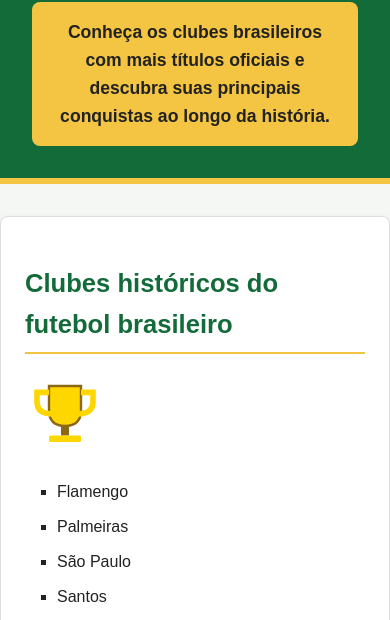
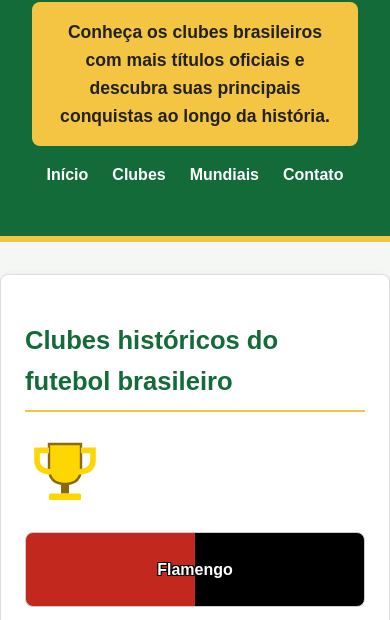
Before and after one commit to severinon344-glitch/projeto-integrador-frontend-neto, a plain HTML site: page index.html in a window 390 px wide. Shown: the part 197-817 px from the top of the page. Drawn offline with Linux system fonts and the light colour scheme.

Commit message:
feat: implementar navegacao Flexbox e CSS Grid responsivo

```diff
--- a/css/style.css
+++ b/css/style.css
@@ -150,3 +150,71 @@ tbody tr:nth-child(even) {
     font-weight: bold;
     cursor: pointer;
 }
+/* Barra de navegação com Flexbox */
+.menu-navegacao {
+    display: flex;
+    justify-content: center;
+    align-items: center;
+    flex-wrap: wrap;
+    gap: 1.5rem;
+    list-style: none;
+    padding: 0;
+    margin: 1rem 0;
+}
+.menu-navegacao a:link,
+.menu-navegacao a:visited {
+    color: var(--cor-branca);
+    text-decoration: none;
+    font-weight: bold;
+}
+
+.menu-navegacao a:hover,
+.menu-navegacao a:focus-visible {
+    color: var(--cor-secundaria);
+    text-decoration: underline;
+}
+/* Grade responsiva de clubes com CSS Grid */
+section .grade-clubes {
+    display: grid;
+    grid-template-columns: repeat(auto-fit, minmax(min(100%, 200px), 1fr));
+    gap: 1rem;
+    list-style: none;
+    padding: 0;
+}
+/* Flamengo - rubro-negro */
+.grade-clubes li:nth-child(1) {
+    background: linear-gradient(90deg, #c3281e 50%, #000000 50%);
+}
+
+/* Palmeiras - alviverde */
+.grade-clubes li:nth-child(2) {
+    background: linear-gradient(90deg, #006437 50%, #ffffff 50%);
+}
+
+/* São Paulo - tricolor */
+.grade-clubes li:nth-child(3) {
+    background: linear-gradient(90deg, #ff0000 33.33%, #ffffff 33.33%, #ffffff 66.66%, #000000 66.66%);
+}
+
+/* Santos - alvinegro */
+.grade-clubes li:nth-child(4) {
+    background: linear-gradient(90deg, #ffffff 50%, #000000 50%);
+}
+
+/* Corinthians - alvinegro */
+.grade-clubes li:nth-child(5) {
+    background: linear-gradient(90deg, #000000 50%, #ffffff 50%);
+}
+.grade-clubes li {
+    color: #ffffff;
+    font-weight: bold;
+    text-align: center;
+    padding: 1.5rem;
+    border-radius: var(--raio-borda);
+    border: 1px solid #cccccc;
+    text-shadow:
+        -1px -1px 0 #000000,
+         1px -1px 0 #000000,
+        -1px  1px 0 #000000,
+         1px  1px 0 #000000;
+}
--- a/index.html
+++ b/index.html
@@ -1,6 +1,6 @@
-
 <!DOCTYPE html>
 <html lang="pt-BR">
+
 <head>
     <meta charset="UTF-8">
     <meta name="viewport" content="width=device-width, initial-scale=1.0">
@@ -8,6 +8,7 @@
     <link rel="stylesheet" href="css/reset.css">
     <link rel="stylesheet" href="css/style.css">
 </head>
+
 <body>
 
     <header id="cabecalho-principal">
@@ -16,11 +17,19 @@
             Conheça os clubes brasileiros com mais títulos oficiais
             e descubra suas principais conquistas ao longo da história.
         </p>
+        <nav aria-label="Navegação principal">
+            <ul class="menu-navegacao">
+                <li><a href="#cabecalho-principal">Início</a></li>
+                <li><a href="#clubes">Clubes</a></li>
+                <li><a href="#mundiais">Mundiais</a></li>
+                <li><a href="#contato">Contato</a></li>
+            </ul>
+        </nav>
     </header>
 
     <main>
 
-        <section class="card">
+        <section id="clubes" class="card">
             <h2>Clubes históricos do futebol brasileiro</h2>
 
             <!--
@@ -28,29 +37,23 @@
     O troféu foi testado com diferentes níveis de zoom no navegador
     e permaneceu nítido, sem apresentar pixelização.
 -->
-    <svg xmlns="http://www.w3.org/2000/svg"
-         width="80" height="80"
-         viewBox="0 0 100 100"
-         role="img"
+            <svg xmlns="http://www.w3.org/2000/svg" width="80" height="80" viewBox="0 0 100 100" role="img"
                 aria-labelledby="titulo-trofeu">
 
                 <title id="titulo-trofeu">Troféu de campeão</title>
 
-        <path d="M30 20 H70 V50 Q70 70 50 70 Q30 70 30 50 Z"
-              fill="gold" stroke="#8B6914" stroke-width="3"/>
+                <path d="M30 20 H70 V50 Q70 70 50 70 Q30 70 30 50 Z" fill="gold" stroke="#8B6914" stroke-width="3" />
 
-        <path d="M30 28 H15 V40 Q15 55 35 55"
-              fill="none" stroke="gold" stroke-width="7"/>
+                <path d="M30 28 H15 V40 Q15 55 35 55" fill="none" stroke="gold" stroke-width="7" />
 
-        <path d="M70 28 H85 V40 Q85 55 65 55"
-              fill="none" stroke="gold" stroke-width="7"/>
+                <path d="M70 28 H85 V40 Q85 55 65 55" fill="none" stroke="gold" stroke-width="7" />
 
-        <rect x="45" y="70" width="10" height="12" fill="#8B6914"/>
-        <rect x="30" y="82" width="40" height="8" rx="2" fill="gold"/>
+                <rect x="45" y="70" width="10" height="12" fill="#8B6914" />
+                <rect x="30" y="82" width="40" height="8" rx="2" fill="gold" />
             </svg>
 
 
-            <ul>
+            <ul class="grade-clubes">
                 <li>Flamengo</li>
                 <li>Palmeiras</li>
                 <li>São Paulo</li>
@@ -59,7 +62,7 @@
             </ul>
         </section>
 
-        <section>
+        <section id="mundiais">
             <h2>Clubes brasileiros campeões mundiais</h2>
 
             <table border="1">
@@ -122,15 +125,14 @@
 
             <p>
                 Imagem: Tomofumi Kitano,
-                <a href="https://commons.wikimedia.org/wiki/File:Corinthians_Club_World_Cup_2012.jpg"
-                   target="_blank"
+                <a href="https://commons.wikimedia.org/wiki/File:Corinthians_Club_World_Cup_2012.jpg" target="_blank"
                     rel="noopener noreferrer">
                     Wikimedia Commons
                 </a>.
             </p>
         </section>
 
-        <section>
+        <section id="contato">
             <h2>Pesquisa sobre futebol brasileiro</h2>
 
             <p>
@@ -144,26 +146,22 @@
 
                     <p>
                         <label for="nome">Seu nome:</label>
-                        <input type="text" id="nome" name="nome"
-                               required minlength="2">
+                        <input type="text" id="nome" name="nome" required minlength="2">
                     </p>
 
                     <p>
                         <label for="email">Seu e-mail:</label>
-                        <input type="email" id="email" name="email"
-                               required>
+                        <input type="email" id="email" name="email" required>
                     </p>
 
                     <p>
                         <label for="clube">Seu clube favorito:</label>
-                        <input type="text" id="clube" name="clube"
-                               required>
+                        <input type="text" id="clube" name="clube" required>
                     </p>
 
                     <p>
                         <label for="idade">Sua idade:</label>
-                        <input type="number" id="idade" name="idade"
-                               min="1" max="120">
+                        <input type="number" id="idade" name="idade" min="1" max="120">
                     </p>
 
                     <button type="submit" class="botao">Enviar pesquisa</button>
@@ -198,9 +196,7 @@
         <p>
             Para conhecer mais sobre as competições mundiais,
             visite o
-            <a href="https://www.fifa.com/"
-               target="_blank"
-               rel="noopener noreferrer">
+            <a href="https://www.fifa.com/" target="_blank" rel="noopener noreferrer">
                 site oficial da FIFA
             </a>.
         </p>
@@ -209,4 +205,5 @@
     </footer>
     <script src="js/grafico.js"></script>
 </body>
+
 </html>
```
Lines whose indentation alone changed are shown as unchanged.
